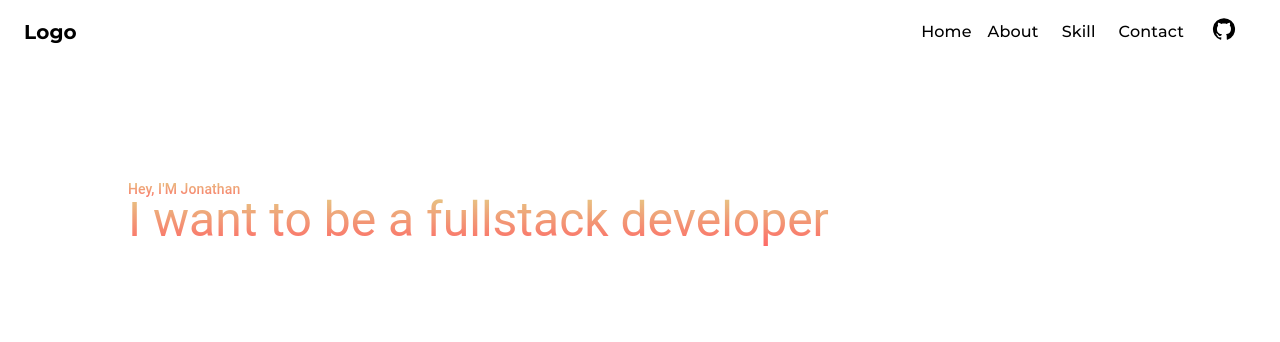
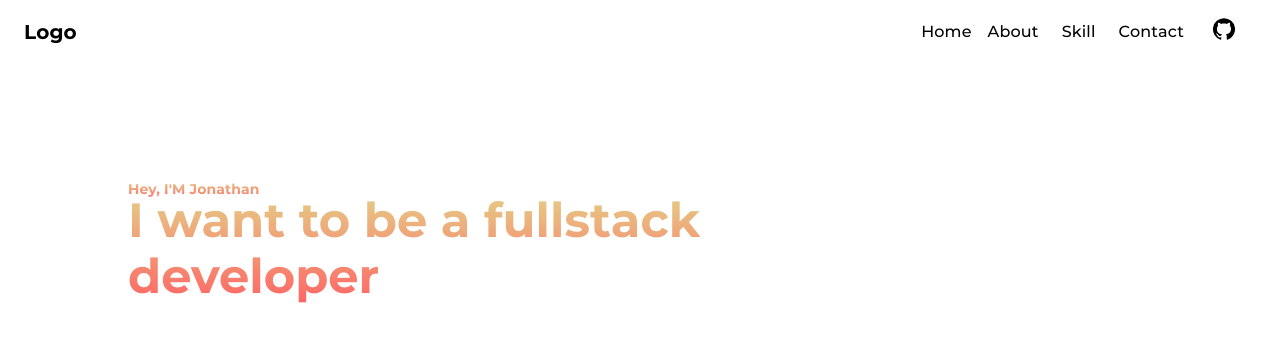
Before and after one commit to Tvkaes/portafolio, a Next.js app: page / in a window 1280 px wide. Shown: the top 342 px of the page. Built offline with nearby package versions, Linux system fonts and the light colour scheme.

Commit message:
Font Bug again

```diff
--- a/components/content/HomeContent.js
+++ b/components/content/HomeContent.js
@@ -8,8 +8,8 @@ const HomeContent =(props)=>{
     return(
         <div>
           <div className={styles.containerTitle}>
-            <Typography variant="h3" className={styles.title}>I want to be a fullstack developer</Typography>
-            <Typography variant="subtitle2" className={styles.upSubtitle} >Hey, I&#39;M Jonathan</Typography>
+            <Typography variant="h3" className={styles.title} style={{fontFamily:'MontserratBold'}}>I want to be a fullstack developer</Typography>
+            <Typography variant="subtitle2" className={styles.upSubtitle} style={{fontFamily:'MontserratBold'}} >Hey, I&#39;M Jonathan</Typography>
           </div>
         </div>
     )
```
